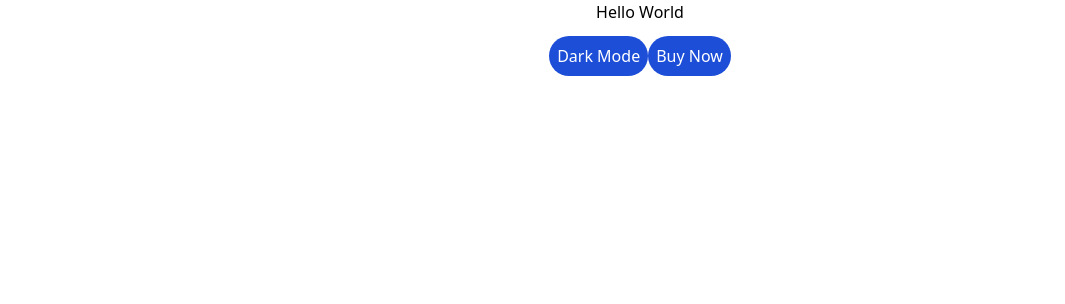
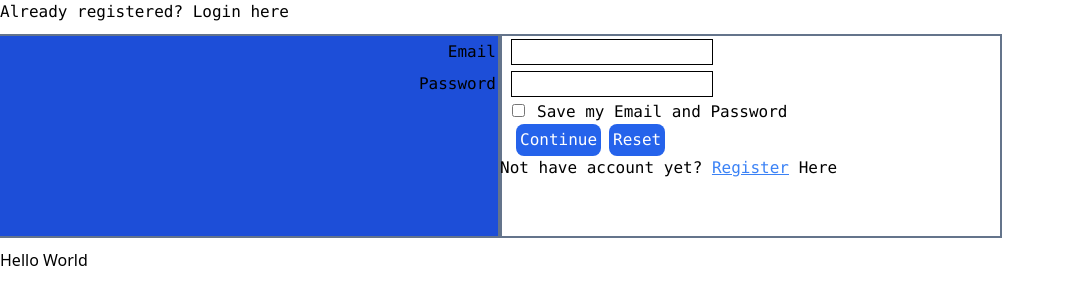
Before and after one commit to LostInLost/front-end-react-vite, a React (Vite) app: page /register in a window 1280 px wide. Shown: the top 304 px of the page, without its empty margins (0-1065 px from the left). Built offline with nearby package versions, Linux system fonts and the light colour scheme.

Commit message:
Login Form

```diff
--- a/package.json
+++ b/package.json
@@ -12,7 +12,8 @@
   "dependencies": {
     "prop-types": "^15.8.1",
     "react": "^18.2.0",
-    "react-dom": "^18.2.0"
+    "react-dom": "^18.2.0",
+    "react-router-dom": "^6.16.0"
   },
   "devDependencies": {
     "@types/react": "^18.2.15",
--- a/src/App.jsx
+++ b/src/App.jsx
@@ -1,49 +1,25 @@
-import { useState } from "react"
-
-
+import { Suspense, lazy, useState } from "react"
+import { BrowserRouter, RouterProvider, createBrowserRouter } from "react-router-dom";
+const Login = lazy(() => import('./Pages/Login'))
+const Register = lazy(() => import('./Pages/Register'))
 export default function App() {
 
-  const [theme, setTheme] = useState('light');
-
-  const click = () => {
-    if (theme === 'light') {
-      document.documentElement.style.transition = 'all 150ms';
-      document.documentElement.classList.add('dark');
-      setTheme('dark')
-    } else {
-      document.documentElement.classList.remove('dark');
-      setTheme('light');
+  const router = createBrowserRouter([
+    {
+      path: '/',
+      element: <Login />
+    },
+    {
+      path: '/register',
+      element: <Register />
     }
-
-    // // Whenever the user explicitly chooses light mode
-    // localStorage.theme = 'light';
-
-    // // Whenever the user explicitly chooses dark mode
-    // localStorage.theme = 'dark';
-
-    // // Whenever the user explicitly chooses to respect the OS preference
-    // localStorage.removeItem('theme');
-  }
-
-  function Button(props) {
-    return (
-      <button onClick={() => click()} className="transition duration-200 ease-in-out rounded-full bg-blue-400 text-white p-2 hover:bg-blue-300 hover:-translate-y-1 active:scale-150 md:bg-blue-700">
-        {props.text}
-      </button>
-    );
-  }
+  ])
 
   return (
     <>
-      <div className="dark:bg-slate-800">
-        <div className="flex justify-center dark:text-white">Hello World</div>
-        <div className="flex justify-center dark:text-white  p-3" >
-          <button onClick={() => click()}  className="transition duration-200 ease-in-out rounded-full bg-blue-400 text-white p-2 hover:bg-blue-300 hover:-translate-y-1 active:scale-150 md:bg-blue-700">
-            Dark Mode
-          </button>
-          <Button text="Buy Now"></Button>
-        </div>
-      </div>
+      <Suspense fallback={<h1>Loading...</h1>}>
+      <RouterProvider router={router} />
+      </Suspense>
     </>
   );
 }
--- /dev/null
+++ b/src/Layouts.jsx
@@ -0,0 +1,11 @@
+export const TextField = ({type}) => {
+    return (
+        <input type={type} required  className="mx-3 my-1 outline outline-1 w-[200px]" />
+    )
+}
+
+export const Button = ({children, type}) => {
+    return (
+        <button type={type} className={"transition transition-150 ease-in-out bg-blue-600 rounded-lg p-1 text-white hover:bg-blue-500 " } >{children}</button>
+    )
+}
--- /dev/null
+++ b/src/Pages/Login.jsx
@@ -0,0 +1,101 @@
+import { Link } from "react-router-dom";
+import { useState } from "react";
+
+export default function Login() {
+  const [email, setEmail] = useState("");
+  const [password, setPassword] = useState("");
+
+  // function TextField({type}) {
+  //     return (
+  //         <input type={type} required value={email} onChange={(e) => setEmail(e.target.value)} className="mx-3 my-1 outline outline-1 w-[200px]" />
+  //     )
+  // }
+  const Button = ({ children, type }) => {
+    return (
+      <button
+        type={type}
+        className={
+          "transition transition-150 ease-in-out bg-blue-600 rounded-lg p-1 text-white hover:bg-blue-500 "
+        }
+      >
+        {children}
+      </button>
+    );
+  };
+
+  const handleSubmit = (e) => {
+    e.preventDefault();
+    alert(`Selamat! Anda login sebagai ${email}`);
+  };
+  return (
+    <>
+      <div className="container mx-auto font-mono">
+        <div className="flex justify-start">
+          <h5>Already registered? Login here</h5>
+        </div>
+        <div className="flex">
+          <div className="flex flex-col outline outline-2 outline-slate-500 bg-blue-700 my-3 w-[500px] h-[200px]">
+            <div className="flex justify-end my-1 mx-1">Email</div>
+            <div className="flex justify-end mx-1 my-1">Password</div>
+          </div>
+          <div className="flex flex-col outline outline-2 outline-slate-500 my-3 w-[500px] h-[200px]">
+            <form action="" onSubmit={handleSubmit}>
+              <div className="flex flex-col">
+                <div>
+                  <input
+                    type={"email"}
+                    required
+                    value={email}
+                    onChange={(e) => setEmail(e.target.value)}
+                    className="mx-3 my-1 outline outline-1 w-[200px]"
+                  />
+                </div>
+                <div>
+                  <input
+                    type={"password"}
+                    required
+                    value={password}
+                    onChange={(e) => setPassword(e.target.value)}
+                    className="mx-3 my-1 outline outline-1 w-[200px]"
+                  />
+                </div>
+                <div className="flex">
+                  <div>
+                    <input
+                      id="chkbox"
+                      type="checkbox"
+                      className="bg-slate-400 hover:bg-slate-500 mx-3"
+                    />
+                  </div>
+                  <div>
+                    <label htmlFor="chkbox">Save my Email and Password</label>
+                  </div>
+                </div>
+                <div className="flex mx-3">
+                  <div className="mx-1">
+                    <Button type="submit">Continue</Button>
+                  </div>
+                  <div className="mx-1">
+                    <Button type="reset">Reset </Button>
+                  </div>
+                </div>
+                <div>
+                  <p>
+                    Not have account yet?{" "}
+                    <Link
+                      to={"/register"}
+                      className="text-blue-500 hover:text-blue-400"
+                    >
+                      <u>Register</u>
+                    </Link>{" "}
+                    Here
+                  </p>
+                </div>
+              </div>
+            </form>
+          </div>
+        </div>
+      </div>
+    </>
+  );
+}
--- /dev/null
+++ b/src/Pages/Register.jsx
@@ -0,0 +1,97 @@
+import { useState } from "react";
+import { Link } from "react-router-dom";
+
+export default function Register() {
+    const [email, setEmail] = useState("");
+    const [password, setPassword] = useState("");
+
+    const Button = ({ children, type }) => {
+        return (
+          <button
+            type={type}
+            className={
+              "transition transition-150 ease-in-out bg-blue-600 rounded-lg p-1 text-white hover:bg-blue-500 "
+            }
+          >
+            {children}
+          </button>
+        );
+      };
+
+      const handleSubmit = (e) => {
+        e.preventDefault();
+        alert(`Selamat! Anda login sebagai ${email}`);
+      };
+
+    return (
+        <>
+        <div className="container mx-auto font-mono">
+        <div className="flex justify-start">
+          <h5>Already registered? Login here</h5>
+        </div>
+        <div className="flex">
+          <div className="flex flex-col outline outline-2 outline-slate-500 bg-blue-700 my-3 w-[500px] h-[200px]">
+            <div className="flex justify-end my-1 mx-1">Email</div>
+            <div className="flex justify-end mx-1 my-1">Password</div>
+          </div>
+          <div className="flex flex-col outline outline-2 outline-slate-500 my-3 w-[500px] h-[200px]">
+            <form action="" onSubmit={handleSubmit}>
+              <div className="flex flex-col">
+                <div>
+                  <input
+                    type={"email"}
+                    required
+                    value={email}
+                    onChange={(e) => setEmail(e.target.value)}
+                    className="mx-3 my-1 outline outline-1 w-[200px]"
+                  />
+                </div>
+                <div>
+                  <input
+                    type={"password"}
+                    required
+                    value={password}
+                    onChange={(e) => setPassword(e.target.value)}
+                    className="mx-3 my-1 outline outline-1 w-[200px]"
+                  />
+                </div>
+                <div className="flex">
+                  <div>
+                    <input
+                      id="chkbox"
+                      type="checkbox"
+                      className="bg-slate-400 hover:bg-slate-500 mx-3"
+                    />
+                  </div>
+                  <div>
+                    <label htmlFor="chkbox">Save my Email and Password</label>
+                  </div>
+                </div>
+                <div className="flex mx-3">
+                  <div className="mx-1">
+                    <Button type="submit">Continue</Button>
+                  </div>
+                  <div className="mx-1">
+                    <Button type="reset">Reset </Button>
+                  </div>
+                </div>
+                <div>
+                  <p>
+                    Not have account yet?{" "}
+                    <Link
+                      to={"/register"}
+                      className="text-blue-500 hover:text-blue-400"
+                    >
+                      <u>Register</u>
+                    </Link>{" "}
+                    Here
+                  </p>
+                </div>
+              </div>
+            </form>
+          </div>
+        </div>
+      </div><h1>Hello World</h1>
+        </>
+    )
+}
```
Also changed, not shown: 1 other file (tests, documents, lock files or other folders).
